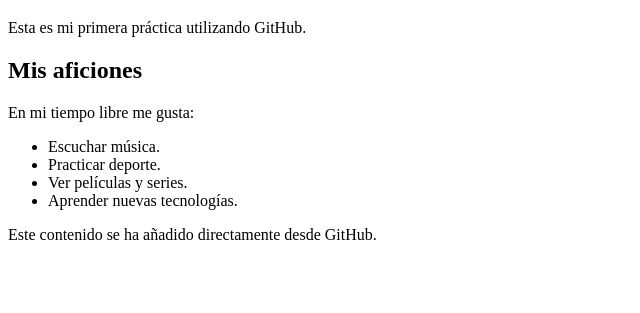
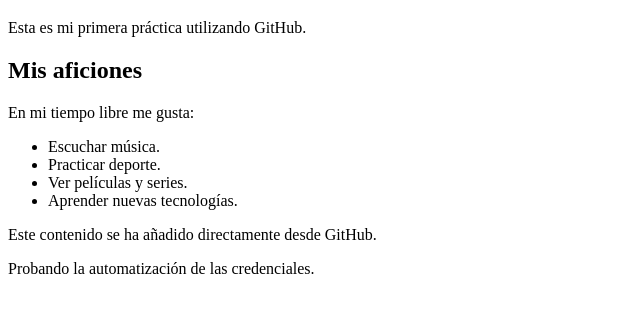
Before and after one commit to remotuser/Test_git, a plain HTML site: page index.html in a window 1280 px wide. Shown: the part 61-374 px from the top of the page, without its empty margins (0-640 px from the left). Drawn offline with Linux system fonts and the light colour scheme.

Commit message:
Automatización de credenciales

```diff
--- a/index.html
+++ b/index.html
@@ -17,5 +17,6 @@
 	    <li>Aprender nuevas tecnologías.</li>
     </ul>
 	<p>Este contenido se ha añadido directamente desde GitHub.</p>
+	<p>Probando la automatización de las credenciales.</p>
   </body>
 </html>
```
